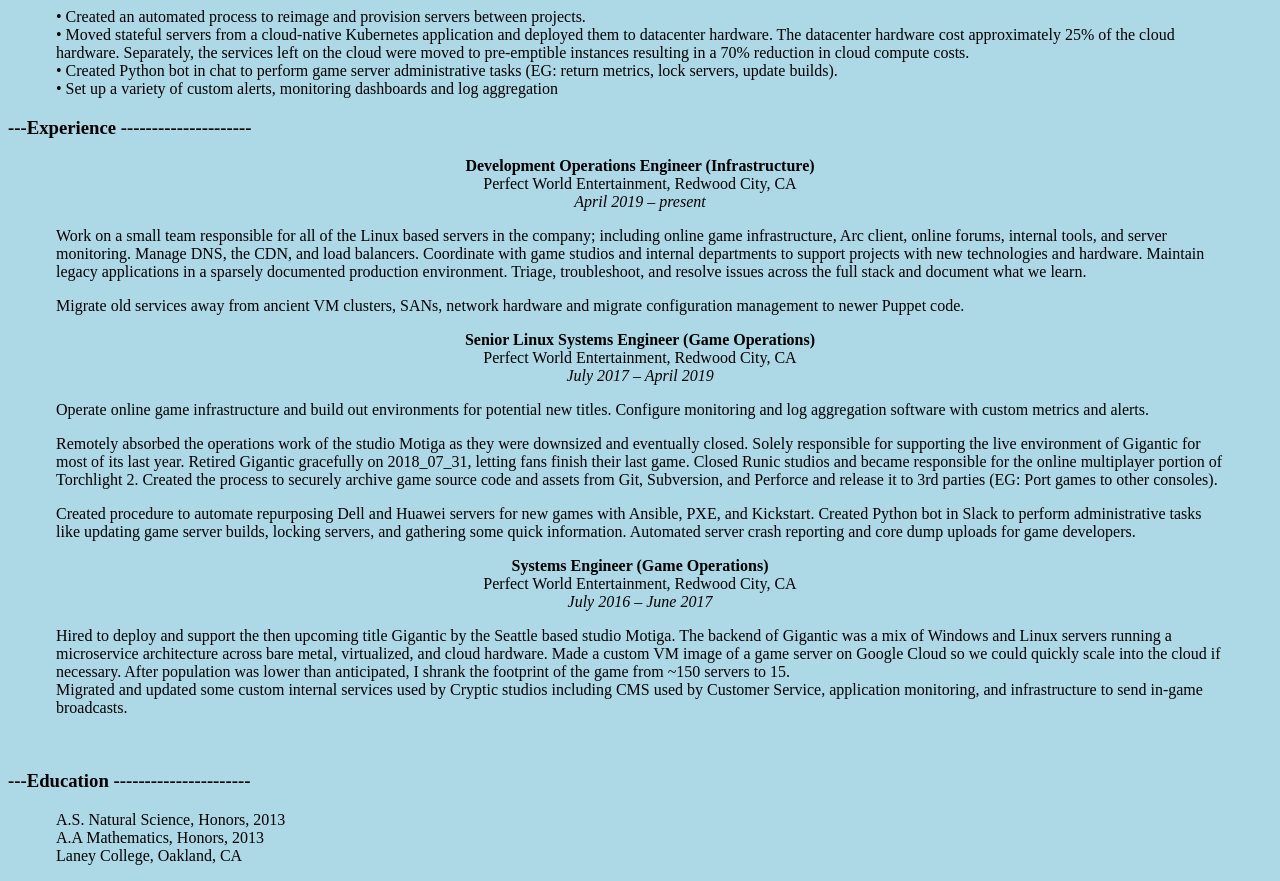
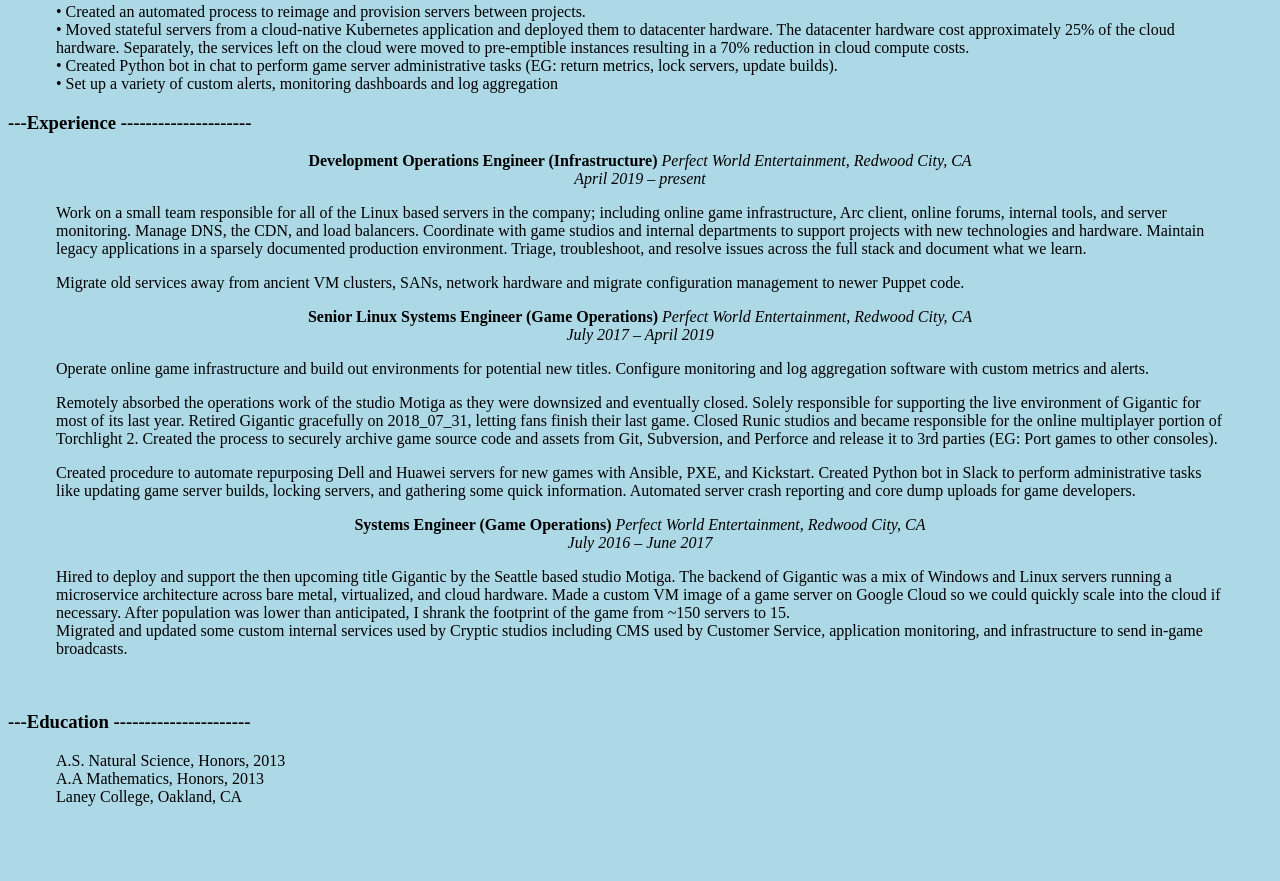
Before and after one commit to rabbitdew/rabbitdew.github.io, a plain HTML site: page index.html in a window 1280 px wide. Shown: the part 1006-1887 px from the top of the page. After the commit the page ends 1828 px from the top, so only its background shows below. Drawn offline with Linux system fonts and the light colour scheme.

Commit message:
More italics and circled imagewq

```diff
--- a/index.html
+++ b/index.html
@@ -4,6 +4,7 @@
 <link rel="stylesheet" type="text/css" href="rabbitdewstyle.css">
 </head>
 <body>
+<img src='images/jon_headshot.jpg'></img>
 <pre>
        █████                        █████   █████                                   ████  ████
       ░░███                        ░░███   ░░███                                   ░░███ ░░███
@@ -15,7 +16,6 @@
  ░░░░░░░░    ░░░░░░  ░░░░ ░░░░░    ░░░░░   ░░░░░  ░░░░░░     ░░░░ ░░░░     ░░░░░░  ░░░░░ ░░░░░
 
 </pre>
-<img src='images/jon_headshot.jpg'></img>
 <p>
 <h3><i>Engineer and online operator extraordinaire.</i></h3>
 </p>
@@ -56,10 +56,11 @@ Red Hat Certified Specialist in Ansible Automation
 <h3>---Experience ---------------------</h3>
 <div class="job_title">
 <b>Development Operations Engineer (Infrastructure)</b>
-<br>
+<i>
 Perfect World Entertainment, Redwood City, CA
 <br>
-<i>April 2019 – present</i>
+April 2019 – present
+</i>
 </div>
 <p>
 Work on a small team responsible for all of the Linux based servers in the
@@ -77,10 +78,11 @@ hardware and migrate configuration management to newer Puppet code.
 </p>
 <div class="job_title">
 <b>Senior Linux Systems Engineer (Game Operations)</b>
-<br>
+<i>
 Perfect World Entertainment, Redwood City, CA
 <br>
-<i>July 2017 – April 2019</i>
+July 2017 – April 2019
+</i>
 </div>
 <p>
 Operate online game infrastructure and build out environments for potential
@@ -107,10 +109,11 @@ reporting and core dump uploads for game developers.
 </p>
 <div class="job_title">
 <b>Systems Engineer (Game Operations)</b>
-<br>
+<i>
 Perfect World Entertainment, Redwood City, CA
 <br>
-<i>July 2016 – June 2017</i>
+July 2016 – June 2017
+</i>
 </div>
 <p>
 Hired to deploy and support the then upcoming title Gigantic by the Seattle
--- a/rabbitdewstyle.css
+++ b/rabbitdewstyle.css
@@ -15,3 +15,7 @@ div.job_title {
   text-align: center;
   margin: 1em 1.5em;
 }
+
+img {
+  border-radius:50%;
+}
```
